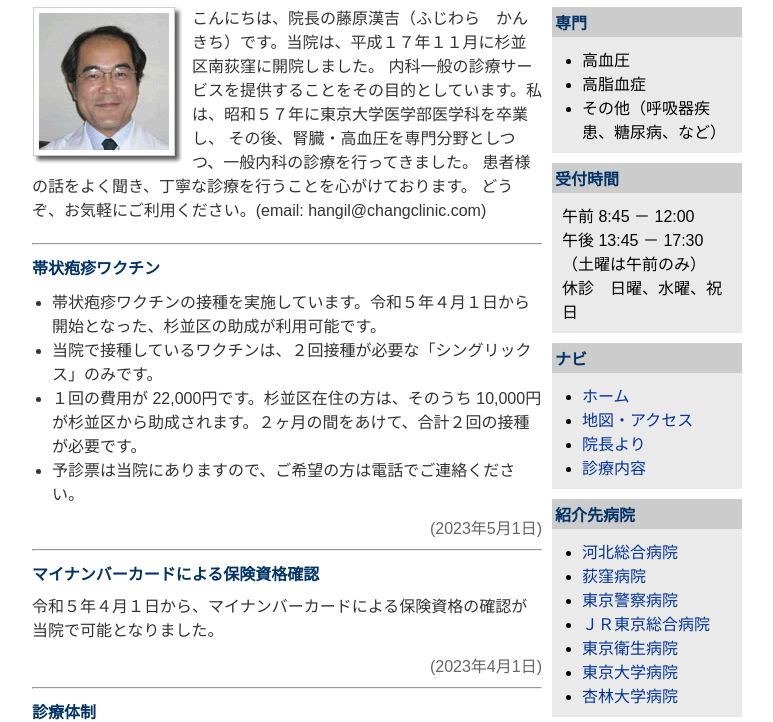
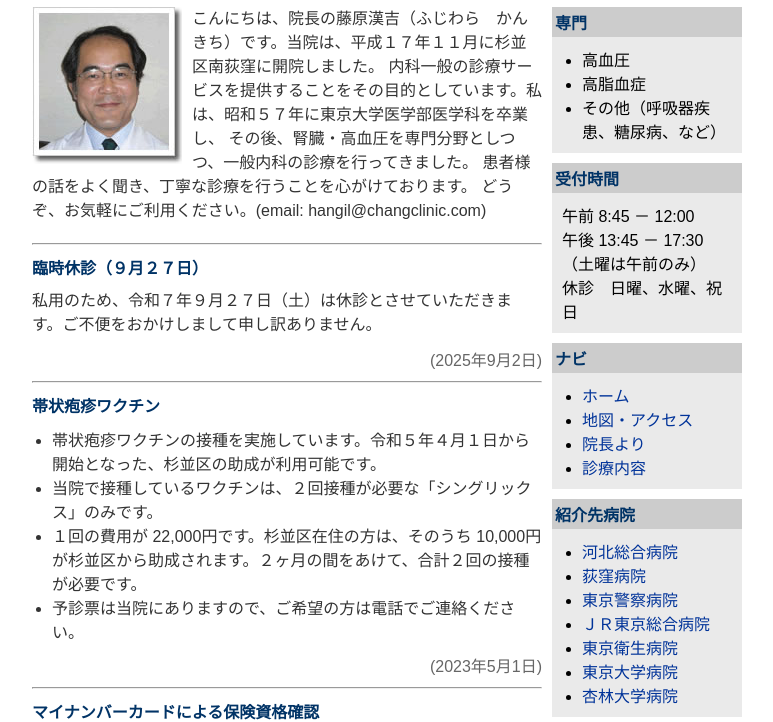
Before and after one commit to hangilc/changclinic.com, a plain HTML site: page docs/index.html in a window 1280 px wide. Shown: the part 105-827 px from the top of the page, without its empty margins (253-1026 px from the left). Drawn offline with Linux system fonts and the light colour scheme.

Commit message:
announcement of adhoc holiday

```diff
--- a/docs/index.html
+++ b/docs/index.html
@@ -27,7 +27,18 @@
   内科一般の診療サービスを提供することをその目的としています。私は、昭和５７年に東京大学医学部医学科を卒業し、 その後、腎臓・高血圧を専門分野としつつ、一般内科の診療を行ってきました。
   患者様の話をよく聞き、丁寧な診療を行うことを心がけております。 どうぞ、お気軽にご利用ください。(email: hangil@changclinic.com)
 </p>
+
 <hr />
+
+<h2>臨時休診（９月２７日）</h2>
+
+<p>
+私用のため、令和７年９月２７日（土）は休診とさせていただきます。ご不便をおかけしまして申し訳ありません。
+</p>
+<div class="post-date">(2025年9月2日)</div>
+
+<hr />
+
 <h2>帯状疱疹ワクチン</h2>
 
 <ul class="wp-block-list">
@@ -37,7 +48,9 @@
   <li>予診票は当院にありますので、ご希望の方は電話でご連絡ください。</li>
 </ul>
 <div class="post-date">(2023年5月1日)</div>
+
 <hr />
+
 <h2>マイナンバーカードによる保険資格確認</h2>
 
 <p>令和５年４月１日から、マイナンバーカードによる保険資格の確認が当院で可能となりました。</p>
```
Also changed, not shown: templates/pages/index.html (+13 -0 lines).
